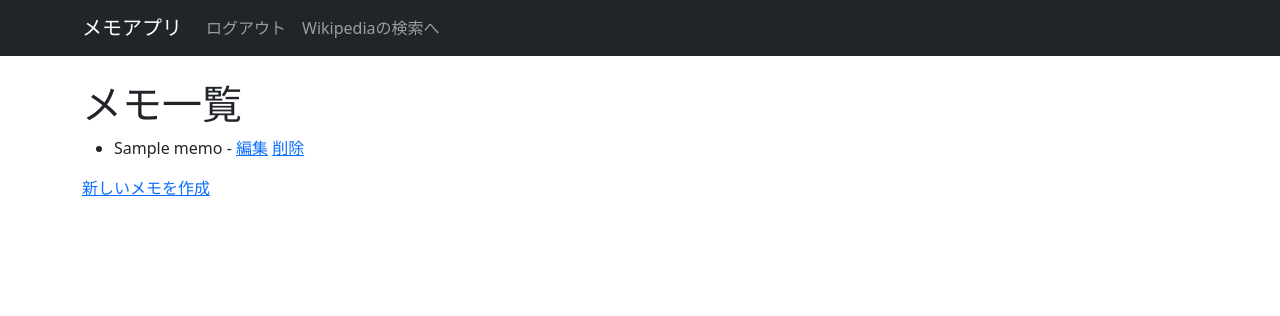
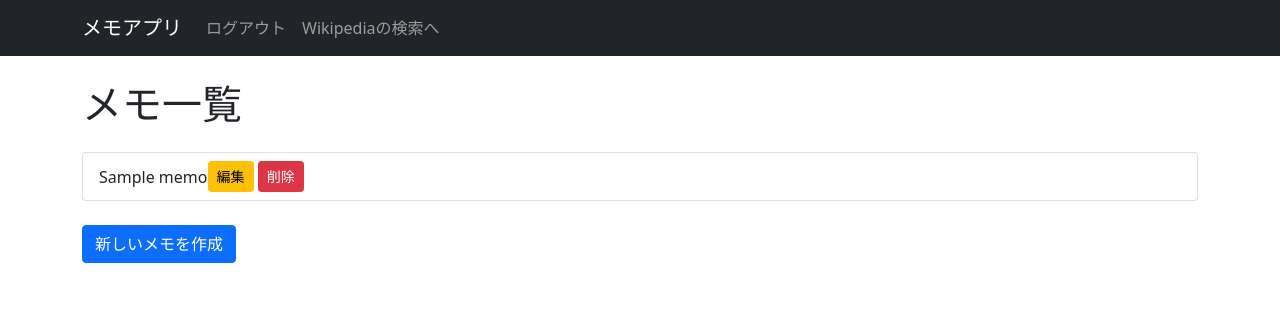
Before and after one commit to yoshimi-43/my_memo_app, a Flask app: page /memo/ in a window 1280 px wide. Shown: the top 316 px of the page. Run offline with Flask 3, Linux system fonts and the light colour scheme; a user stored in the database is signed in; tables that the repository leaves empty hold one stand-in row (values such as "Sample post"); some libraries are stand-ins or nearby versions.

Commit message:
index.html(レイアウト調整)

```diff
--- a/templates/memo/index.html
+++ b/templates/memo/index.html
@@ -1,25 +1,28 @@
 {% extends "base.html" %}
 
 {% block content %}
-  <h1>メモ一覧</h1>
+  <h1 class="my-4">メモ一覧</h1>
   {% if memos == [] %}
     <p>メモは登録されていません</p>
   {% else %}
-    <ul>
+    <ul class="list-group mb-4">
       {% for memo in memos %}
-        <li>{{ memo.title }} -
-          <a href="{{ url_for('memo.update', memo_id=memo.id) }}">編集</a>
-          <a href="{{ url_for('memo.delete', memo_id=memo.id) }}">削除</a>
+        <li class="list-group-item d-flex jstify-content-between align-items-center">
+          {{ memo.title }}
+          <div>
+            <a href="{{ url_for('memo.update', memo_id=memo.id) }}" class="btn btn-warning btn-sm">編集</a>
+            <a href="{{ url_for('memo.delete', memo_id=memo.id) }}" class="btn btn-danger btn-sm">削除</a>
+          </div>
         </li>
       {% endfor %}
     </ul>
   {% endif %}
   <!-- ▼▼▼ flashメッセージ ▼▼▼ -->
   {% for message in get_flashed_messages() %}
-  <div style="color: blue;">
+  <div class="alert alert-info">
     {{ message }}
   </div>
   {% endfor %}
   <!-- ▲▲▲ flashメッセージ ▲▲▲ -->
-  <a href="{{ url_for('memo.create' )}}">新しいメモを作成</a>
+  <a href="{{ url_for('memo.create') }}" class="btn btn-primary">新しいメモを作成</a>
 {% endblock %}
```
